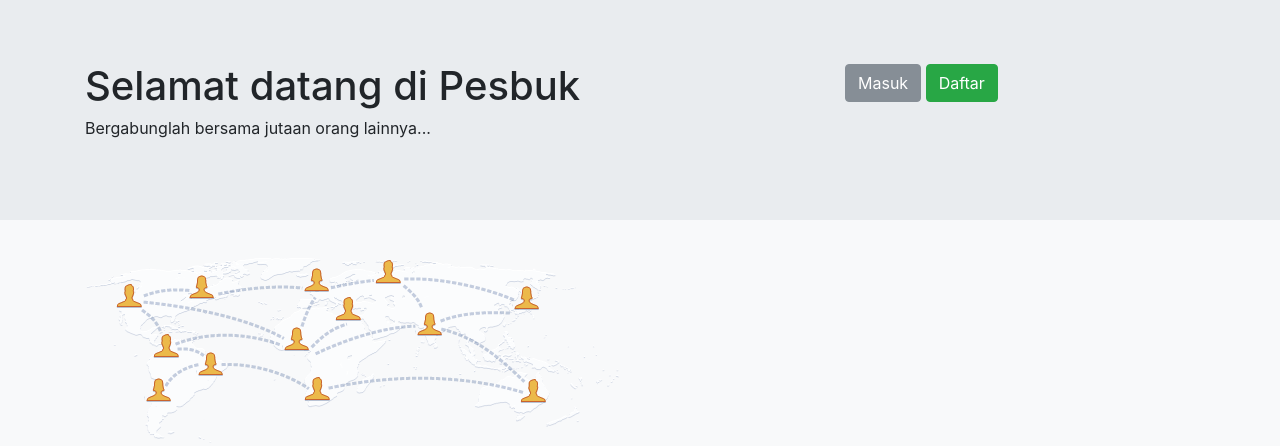
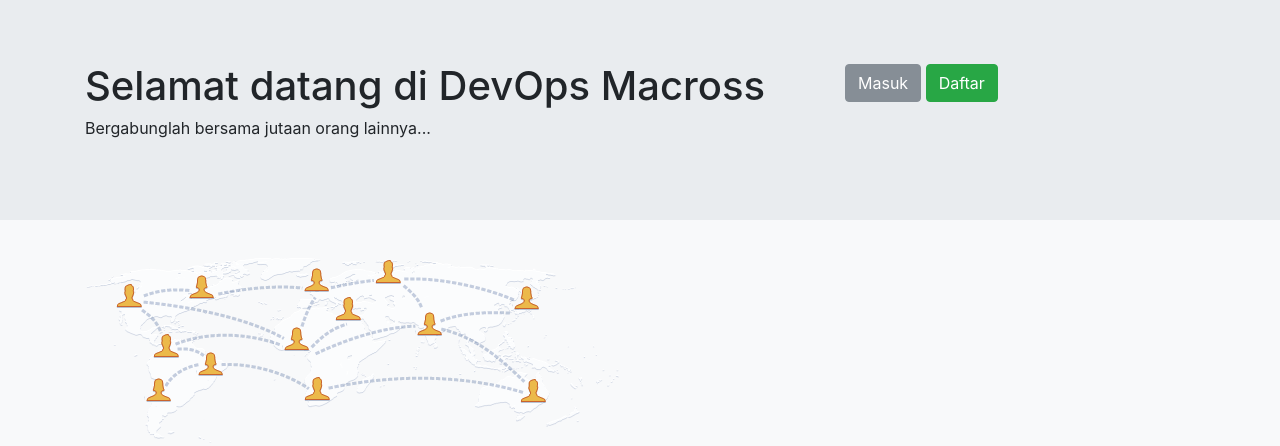
Before and after one commit to denlulung/aris-sp3, a PHP site: page / in a window 1280 px wide. Shown: the top 446 px of the page. Run offline with PHP 8.4, Linux system fonts and the light colour scheme.

```diff
--- a/docker-pesbuk/index.php
+++ b/docker-pesbuk/index.php
@@ -14,7 +14,7 @@
             <div class="container">
                 <div class="row">
                     <div class="col-md-8">
-                        <h1>Selamat datang di Pesbuk</h1>
+                        <h1>Selamat datang di DevOps Macross</h1>
                         <p>Bergabunglah bersama jutaan orang lainnya...</p>
                     </div>
                     <div class="col-md-4">
```
Also changed, not shown: 2 other files.
